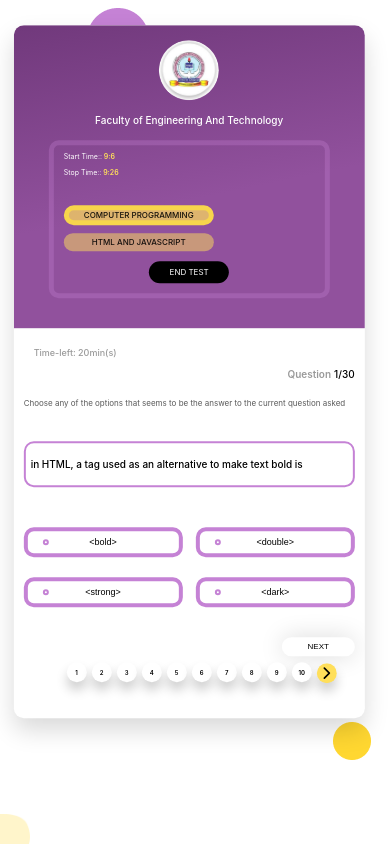
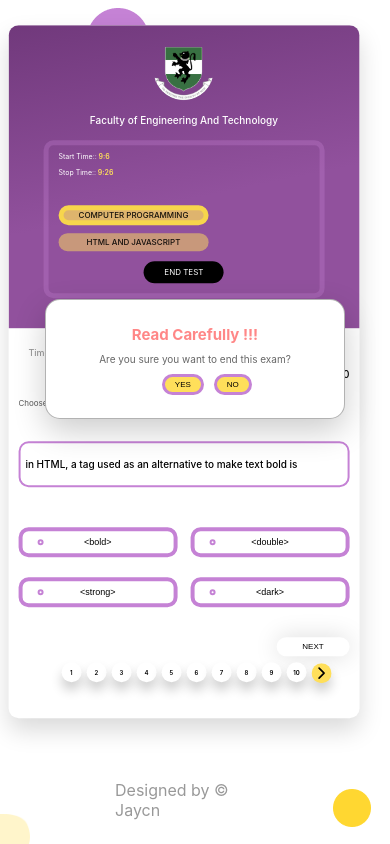
Before and after one commit to Jaycns/popquiz, a React (Create React App) app: page /exam in a window 390 px wide. Both pictures are taken after a click on the element "END TEST". Built offline with nearby package versions, Linux system fonts and the light colour scheme.

Commit message:
updated design

```diff
--- a/src/App.css
+++ b/src/App.css
@@ -221,6 +221,25 @@ input[type="number"]::-webkit-inner-spin-button {
   box-shadow: 0 1.2rem 3.2rem rgb(0 0 0 / 20%);
   border-radius: 15px;
 }
+.popout.end {
+  width: 80rem;
+  right: 0;
+  left: 0;
+  top: 10%;
+  margin: auto;
+  height: 25rem;
+}
+.poper.end {
+  text-align: center;
+}
+.btn-holder {
+  /* margin-left: -16rem; */
+  margin: auto;
+  text-align: center;
+}
+.btn-holder button {
+  margin: 0 0.5rem;
+}
 .paps {
   font-size: 2.5rem;
   position: absolute;
@@ -299,6 +318,19 @@ input[type="number"]::-webkit-inner-spin-button {
   font-weight: 500;
   margin-bottom: 4rem;
   overflow: auto;
+}
+.footer {
+  position: absolute;
+  bottom: 1%;
+  z-index: 300;
+  right: 0;
+  left: 0;
+  margin: auto;
+  width: 24rem;
+}
+.footer p {
+  opacity: 0.4;
+  font-size: 24px;
 }
 
 .zero {
@@ -567,7 +599,7 @@ input[type="number"]::-webkit-inner-spin-button {
     display: flex;
     flex-direction: column;
     position: relative;
-    transform: translate(-65%, -3%);
+    transform: translate(-66.5%, -3%);
     left: 0;
     border-radius: 1rem;
   }
@@ -576,14 +608,15 @@ input[type="number"]::-webkit-inner-spin-button {
   }
   .footer {
     position: absolute;
-    bottom: 0%;
+    bottom: 1%;
     right: 0;
     left: 0;
     margin: auto;
-    width: 10rem;
+    width: 16rem;
   }
   .footer p {
     opacity: 0.4;
+    font-size: 16px;
   }
   .logobox {
     width: 100%;
@@ -673,6 +706,14 @@ input[type="number"]::-webkit-inner-spin-button {
   .popout {
     right: auto;
     width: 100%;
+  }
+  .popout.end {
+    height: 12rem;
+    width: 30rem;
+  }
+  .btn-holder {
+    margin-left: -16rem;
+    text-align: left;
   }
   .bax {
     padding: 1rem;
@@ -766,6 +807,9 @@ input[type="number"]::-webkit-inner-spin-button {
     top: 10%;
     left: 9%;
   }
+  .mg6 {
+    bottom: 2%;
+  }
   .poper {
     font-size: 1rem;
     padding: 0;
--- /dev/null
+++ b/src/components/endpop.js
@@ -0,0 +1,25 @@
+import React from "react";
+import "../App.css";
+import { Link } from "react-router-dom";
+
+function EndPop({ handleClose }) {
+  return (
+    <div className="popout end">
+      <div className="pops">
+        <h1>Read Carefully !!!</h1>
+      </div>
+      <div className="poper end">
+        <p>Are you sure you want to end this exam?</p>
+      </div>
+      <div className="btn-holder">
+        <Link to="/">
+          <button className="butn">Yes</button>
+        </Link>
+        <button className="butn" onClick={handleClose}>
+          No
+        </button>
+      </div>
+    </div>
+  );
+}
+export default EndPop;
--- a/src/components/field.js
+++ b/src/components/field.js
@@ -1,4 +1,4 @@
-import React from "react";
+import React, { useState } from "react";
 // import question from "./questions";
 import "../App.css";
 import Pully from "./pully";
@@ -9,22 +9,31 @@ import big from "../images/big_circle.png";
 import purple from "../images/purple_circle.png";
 import spiral from "../images/spiral.png";
 import yellow from "../images/yellow_circle.png";
+import EndPop from "./endpop";
 function Field() {
+  const [pop, setPop] = useState(false);
+  const handleOpen = () => setPop(true);
+  const handleClose = () => setPop(false);
+
   return (
-    <div className="ent">
-      <>
+    <>
+      {pop && <EndPop handleClose={handleClose} />}
+      <div className="ent">
         <img src={circle} className="mg1" alt="my little pic" />
         <img src={half} className="mg2" alt="my little pic" />
         <img src={big} className="mg3" alt="my little pic" />
         <img src={purple} className="mg4" alt="my little pic" />
         <img src={spiral} className="mg5" alt="my little pic" />
         <img src={yellow} className="mg6" alt="my little pic" />
-      </>
+        <div className="footer">
+          <p>Designed by © Jaycn</p>
+        </div>
+      </div>
       <div className="box">
         <Pully />
-        <Laga />
+        <Laga handleOpen={handleOpen} />
       </div>
-    </div>
+    </>
   );
 }
 export default React.memo(Field);
--- a/src/components/laga.js
+++ b/src/components/laga.js
@@ -2,7 +2,7 @@ import React from "react";
 import "../App.css";
 import logo from "../images/school_logo.png";
 
-export default function Laga() {
+export default function Laga({ handleOpen }) {
   const d = new Date();
   const hours = d.getHours();
   const minutes = d.getMinutes();
@@ -30,7 +30,9 @@ export default function Laga() {
 
           <p className="last">HTML AND JAVASCRIPT</p>
 
-          <p className="btns">END TEST</p>
+          <p className="btns" onClick={handleOpen}>
+            END TEST
+          </p>
         </div>
       </div>
     </div>
--- a/src/components/pagination.js
+++ b/src/components/pagination.js
@@ -5,12 +5,7 @@ import "../App.css";
 import AppContext from "../context/context";
 
 export default function Pagination() {
-  const pageNumber = [];
   const { questions, handleNavChange } = useContext(AppContext);
-  const totalQuestions = 30;
-  for (let i = 20; i <= totalQuestions / 1; i++) {
-    pageNumber.push(i);
-  }
   let lastArray = [];
   for (let i = 1; i <= 30; i++) lastArray.push(i);
   const [currentNav, setCurrentNav] = useState(1);
```
Also changed, not shown: src/images/school_logo.png.
